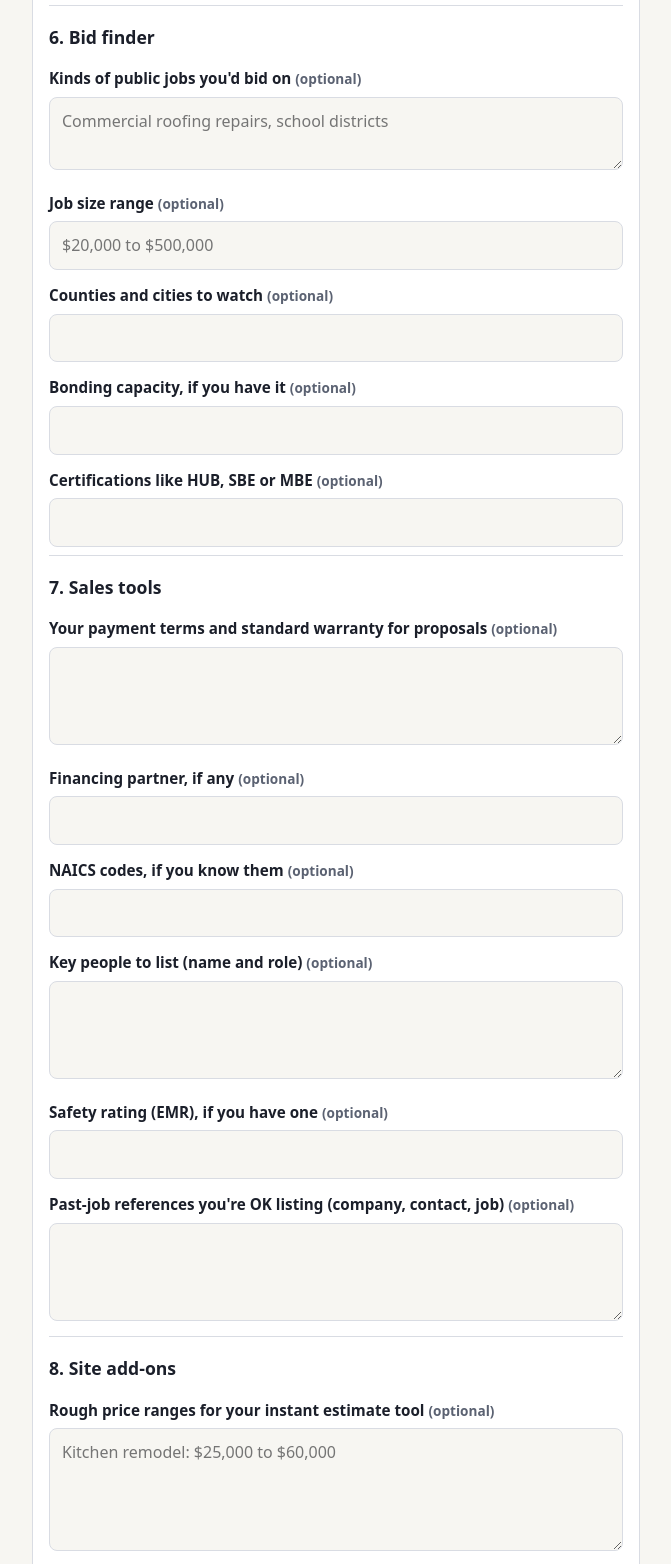
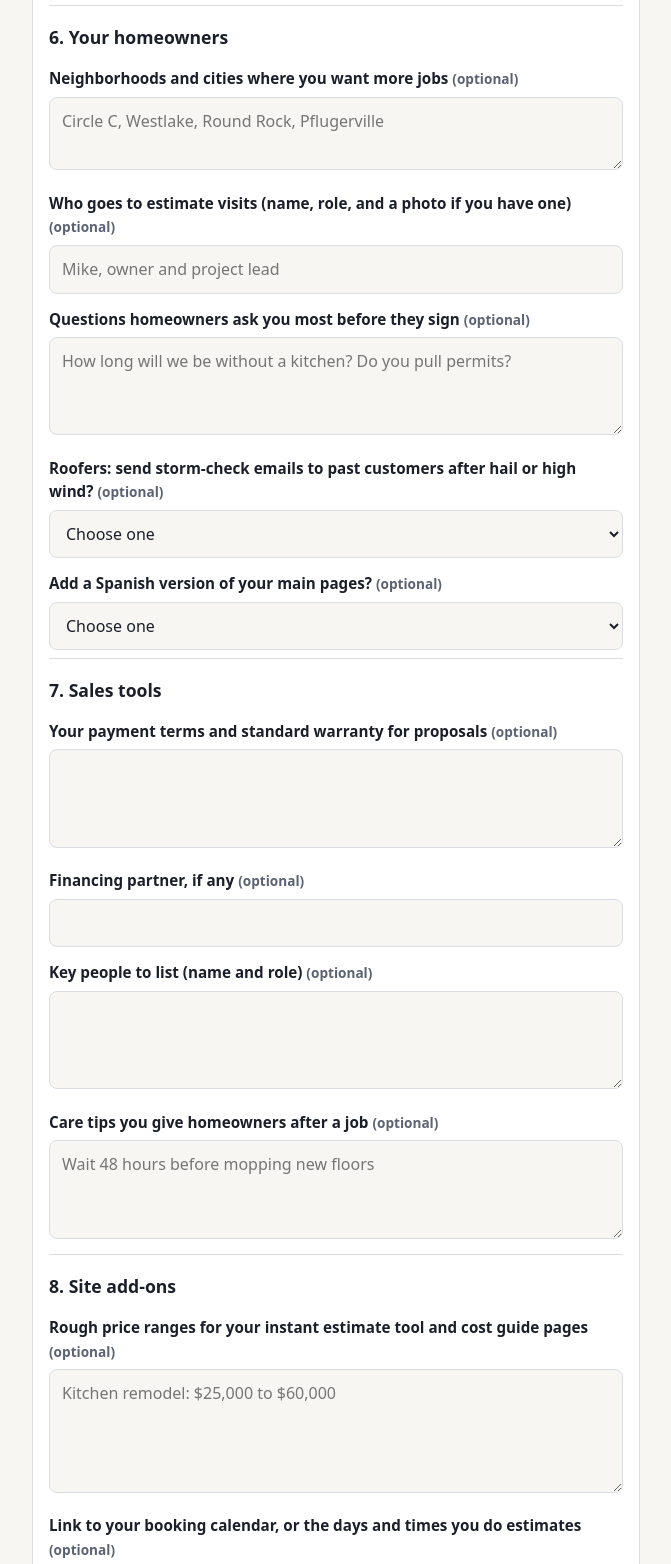
Before and after one commit to SiteCastle/site-castle-signup, a plain HTML site: page intake-b.html in a window 1280 px wide. Shown: the part 3089-4653 px from the top of the page, without its empty margins (304-975 px from the left). Drawn offline with Linux system fonts and the light colour scheme.

Commit message:
Growth form: homeowner questions replace bid finder
Co-Authored-By: Claude Opus 5.5 <noreply@anthropic.com>
Claude-Session: https://claude.ai/code/session_015JkHeNfT3kE75FSndqsaCy

```diff
--- a/intake-b.html
+++ b/intake-b.html
@@ -87,17 +87,17 @@
       <textarea id="competitors" name="competitors" rows="3"></textarea>
       </fieldset>
       <fieldset>
-      <legend>6. Bid finder</legend>
-      <label for="bid_work">Kinds of public jobs you&#x27;d bid on <span class="hint">(optional)</span></label>
-      <textarea id="bid_work" name="bid_work" rows="2" placeholder="Commercial roofing repairs, school districts"></textarea>
-      <label for="bid_size">Job size range <span class="hint">(optional)</span></label>
-      <input type="text" id="bid_size" name="bid_size" placeholder="$20,000 to $500,000">
-      <label for="bid_places">Counties and cities to watch <span class="hint">(optional)</span></label>
-      <input type="text" id="bid_places" name="bid_places">
-      <label for="bonding">Bonding capacity, if you have it <span class="hint">(optional)</span></label>
-      <input type="text" id="bonding" name="bonding">
-      <label for="certs_bid">Certifications like HUB, SBE or MBE <span class="hint">(optional)</span></label>
-      <input type="text" id="certs_bid" name="certs_bid">
+      <legend>6. Your homeowners</legend>
+      <label for="neighborhoods">Neighborhoods and cities where you want more jobs <span class="hint">(optional)</span></label>
+      <textarea id="neighborhoods" name="neighborhoods" rows="2" placeholder="Circle C, Westlake, Round Rock, Pflugerville"></textarea>
+      <label for="estimate_visitor">Who goes to estimate visits (name, role, and a photo if you have one) <span class="hint">(optional)</span></label>
+      <input type="text" id="estimate_visitor" name="estimate_visitor" placeholder="Mike, owner and project lead">
+      <label for="homeowner_questions">Questions homeowners ask you most before they sign <span class="hint">(optional)</span></label>
+      <textarea id="homeowner_questions" name="homeowner_questions" rows="3" placeholder="How long will we be without a kitchen? Do you pull permits?"></textarea>
+      <label for="storm_watch">Roofers: send storm-check emails to past customers after hail or high wind? <span class="hint">(optional)</span></label>
+      <select id="storm_watch" name="storm_watch"><option value="">Choose one</option><option>Yes</option><option>No</option><option>Not a roofer</option></select>
+      <label for="spanish_pages">Add a Spanish version of your main pages? <span class="hint">(optional)</span></label>
+      <select id="spanish_pages" name="spanish_pages"><option value="">Choose one</option><option>Yes</option><option>No</option></select>
       </fieldset>
       <fieldset>
       <legend>7. Sales tools</legend>
@@ -105,18 +105,14 @@
       <textarea id="payment_terms" name="payment_terms" rows="3"></textarea>
       <label for="financing">Financing partner, if any <span class="hint">(optional)</span></label>
       <input type="text" id="financing" name="financing">
-      <label for="naics">NAICS codes, if you know them <span class="hint">(optional)</span></label>
-      <input type="text" id="naics" name="naics">
       <label for="key_people">Key people to list (name and role) <span class="hint">(optional)</span></label>
       <textarea id="key_people" name="key_people" rows="3"></textarea>
-      <label for="emr">Safety rating (EMR), if you have one <span class="hint">(optional)</span></label>
-      <input type="text" id="emr" name="emr">
-      <label for="references">Past-job references you&#x27;re OK listing (company, contact, job) <span class="hint">(optional)</span></label>
-      <textarea id="references" name="references" rows="3"></textarea>
+      <label for="care_tips">Care tips you give homeowners after a job <span class="hint">(optional)</span></label>
+      <textarea id="care_tips" name="care_tips" rows="3" placeholder="Wait 48 hours before mopping new floors"></textarea>
       </fieldset>
       <fieldset>
       <legend>8. Site add-ons</legend>
-      <label for="price_ranges">Rough price ranges for your instant estimate tool <span class="hint">(optional)</span></label>
+      <label for="price_ranges">Rough price ranges for your instant estimate tool and cost guide pages <span class="hint">(optional)</span></label>
       <textarea id="price_ranges" name="price_ranges" rows="4" placeholder="Kitchen remodel: $25,000 to $60,000"></textarea>
       <label for="calendar">Link to your booking calendar, or the days and times you do estimates <span class="hint">(optional)</span></label>
       <input type="text" id="calendar" name="calendar">
```
